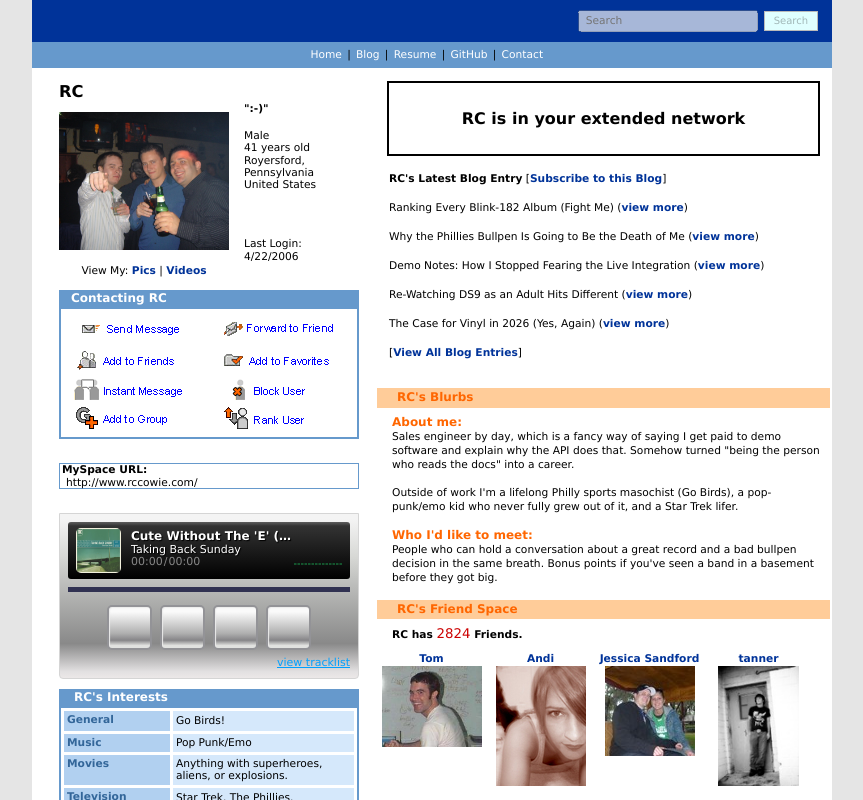
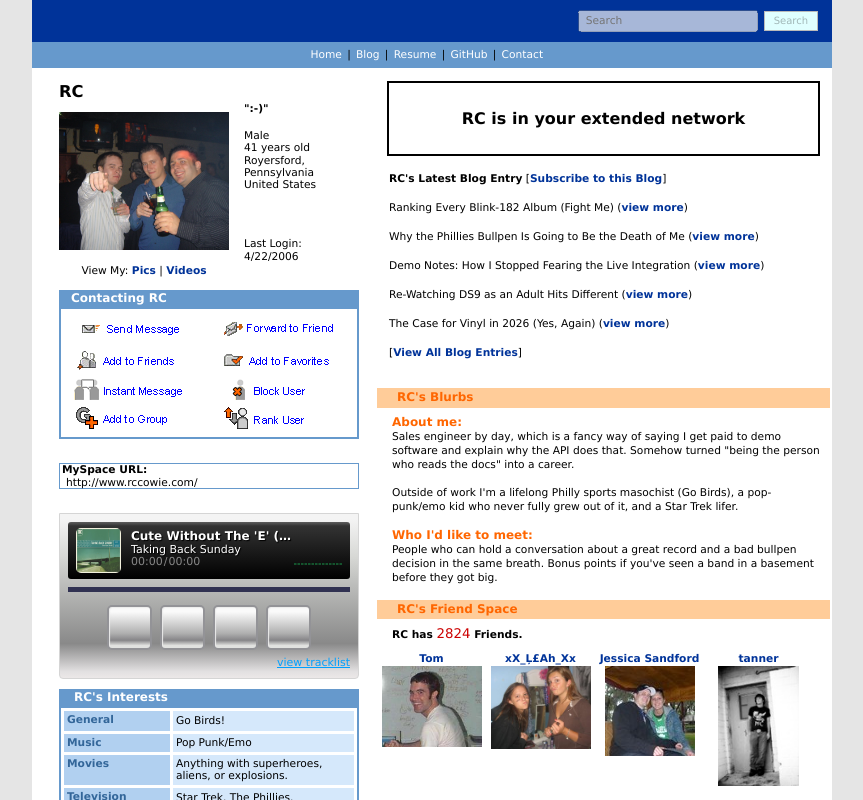
Before and after one commit to rcesus/website, a Next.js app: page / in a window 1280 px wide. Shown: the top 800 px of the page, without its empty margins (208-1071 px from the left). Built offline with nearby package versions, Linux system fonts and the light colour scheme; a web font is replaced by a local one.

Commit message:
Add Leah photo and update friends section

```diff
--- a/src/app/page.tsx
+++ b/src/app/page.tsx
@@ -51,8 +51,8 @@ export default function Home() {
           </figure>
 
           <figure>
-            <figcaption><a href="#">Andi</a></figcaption>
-            <img src="/pictures/andi.jpg" />
+            <figcaption><a href="#">xX_Ļ£Ah_Xx</a></figcaption>
+            <img src="/pictures/leah.png" alt="leah" />
           </figure>
 
           <figure>
```
Also changed, not shown: public/pictures/leah.png (added).
